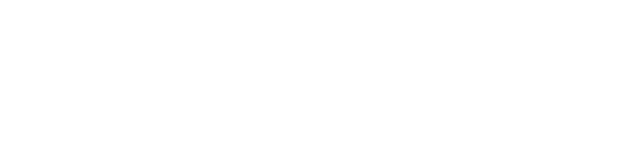
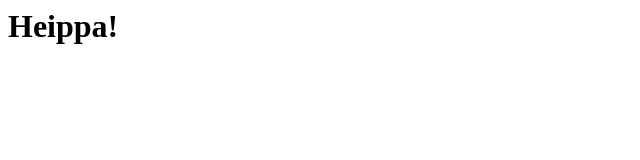
Before and after one commit to VorneMira/eduvantaa, a plain HTML site: page index.html in a window 1280 px wide. Shown: the whole page, without its empty margins (0-640 px from the left). Drawn offline with Linux system fonts and the light colour scheme.

Commit message:
Update index.html

```diff
--- a/index.html
+++ b/index.html
@@ -1,3 +1,4 @@
 <html>
     <head></head>
+    <body><h1>Heippa!</h1></body>
 </html>
```
